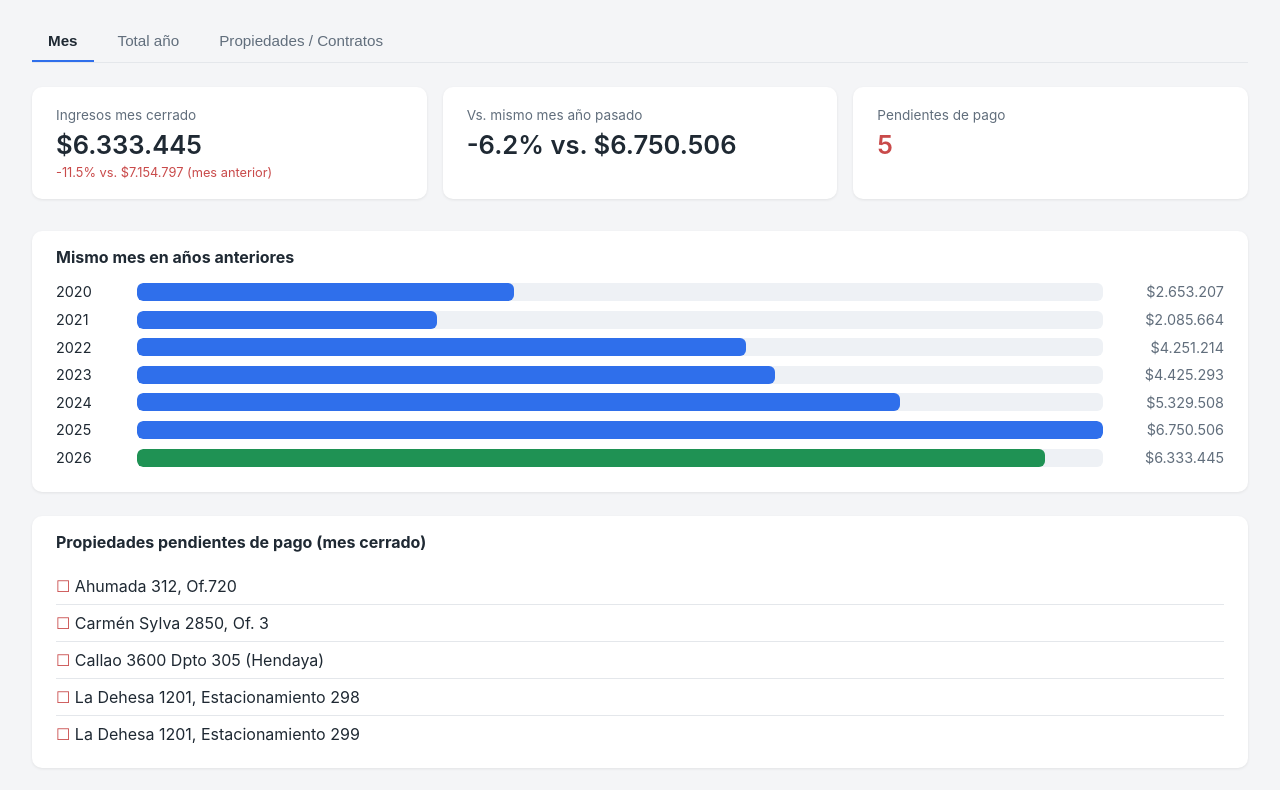
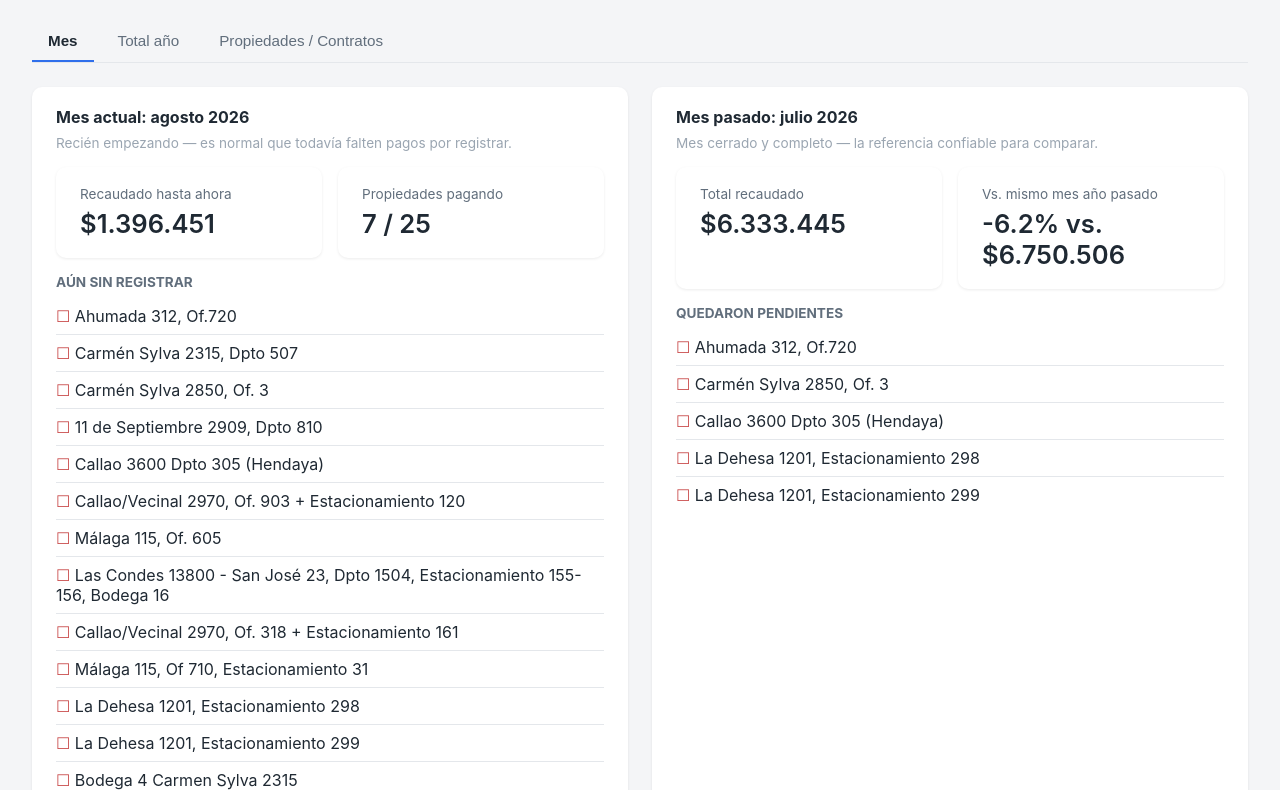
Before and after one commit to Vicente1087/dashboard-arriendos, a website: page index.html in a window 1280 px wide. Shown: the part 94-884 px from the top of the page. Drawn offline with Linux system fonts and the light colour scheme.

Commit message:
Tab Mes: separar en mes actual y mes pasado, rota automáticamente cada mes

```diff
--- a/datos.js
+++ b/datos.js
@@ -1,11 +1,43 @@
 // Archivo generado automáticamente por actualizar-datos.js — no editar a mano.
-// Última actualización: 2026-08-03T19:02:13.259Z
+// Última actualización: 2026-08-03T19:09:52.331Z
 
 const TAB_MES = {
-  mesCerrado: "2026-07",
-  mesAnterior: "2026-06",
-  totalMesCerrado: 6333445,
-  totalMesAnterior: 7154797,
+  mesActual: "2026-08",
+  mesPasado: "2026-07",
+  actual: {
+  "total": 1396451,
+  "pagando": 7,
+  "totalPropiedades": 25,
+  "pendientes": [
+    "Ahumada 312,  Of.720",
+    "Carmén Sylva 2315, Dpto 507",
+    "Carmén Sylva 2850, Of. 3",
+    "11 de Septiembre 2909, Dpto 810",
+    "Callao 3600 Dpto 305 (Hendaya)",
+    "Callao/Vecinal 2970, Of. 903 + Estacionamiento 120",
+    "Málaga 115, Of. 605",
+    "Las Condes 13800 - San José 23, Dpto 1504, Estacionamiento 155-156, Bodega 16",
+    "Callao/Vecinal 2970, Of. 318 + Estacionamiento 161",
+    "Málaga 115, Of 710, Estacionamiento 31",
+    "La Dehesa 1201, Estacionamiento 298",
+    "La Dehesa 1201, Estacionamiento 299",
+    "Bodega 4 Carmen Sylva 2315",
+    "Dante 4200, Dpto 707, Estacionamiento 12, Bodega 9",
+    "Málaga 115. Estacionamiento 143,"
+  ]
+},
+  pasado: {
+  "total": 6333445,
+  "pagando": 17,
+  "totalPropiedades": 25,
+  "pendientes": [
+    "Ahumada 312,  Of.720",
+    "Carmén Sylva 2850, Of. 3",
+    "Callao 3600 Dpto 305 (Hendaya)",
+    "La Dehesa 1201, Estacionamiento 298",
+    "La Dehesa 1201, Estacionamiento 299"
+  ]
+},
   totalesMismoMesAniosAnteriores: {
   "2020": 2653207,
   "2021": 2085664,
@@ -13,14 +45,7 @@ const TAB_MES = {
   "2023": 4425293,
   "2024": 5329508,
   "2025": 6750506
-},
-  pendientes: [
-  "Ahumada 312,  Of.720",
-  "Carmén Sylva 2850, Of. 3",
-  "Callao 3600 Dpto 305 (Hendaya)",
-  "La Dehesa 1201, Estacionamiento 298",
-  "La Dehesa 1201, Estacionamiento 299"
-]
+}
 };
 
 const TAB_ANIO = {
--- a/index.html
+++ b/index.html
@@ -19,30 +19,45 @@
 
   <!-- TAB: Mes -->
   <section class="tab-content activo" id="tab-mes">
-    <div class="cards">
-      <div class="card">
-        <span class="card-label">Ingresos mes cerrado</span>
-        <span class="card-value" id="mes-total">-</span>
-        <span class="card-sub" id="mes-vs-anterior"></span>
+    <div class="mes-columnas">
+      <div class="mes-bloque">
+        <h3 id="titulo-mes-actual">Mes actual</h3>
+        <p class="nota">Recién empezando — es normal que todavía falten pagos por registrar.</p>
+        <div class="cards">
+          <div class="card">
+            <span class="card-label">Recaudado hasta ahora</span>
+            <span class="card-value" id="actual-total">-</span>
+          </div>
+          <div class="card">
+            <span class="card-label">Propiedades pagando</span>
+            <span class="card-value" id="actual-pagando">-</span>
+          </div>
+        </div>
+        <h4>Aún sin registrar</h4>
+        <ul id="actual-pendientes" class="checklist"></ul>
       </div>
-      <div class="card">
-        <span class="card-label">Vs. mismo mes año pasado</span>
-        <span class="card-value" id="mes-vs-anio-pasado">-</span>
-      </div>
-      <div class="card card-alert">
-        <span class="card-label">Pendientes de pago</span>
-        <span class="card-value" id="mes-pendientes-total">-</span>
+
+      <div class="mes-bloque">
+        <h3 id="titulo-mes-pasado">Mes pasado</h3>
+        <p class="nota">Mes cerrado y completo — la referencia confiable para comparar.</p>
+        <div class="cards">
+          <div class="card">
+            <span class="card-label">Total recaudado</span>
+            <span class="card-value" id="pasado-total">-</span>
+          </div>
+          <div class="card">
+            <span class="card-label">Vs. mismo mes año pasado</span>
+            <span class="card-value" id="pasado-vs-anio-pasado">-</span>
+          </div>
+        </div>
+        <h4>Quedaron pendientes</h4>
+        <ul id="pasado-pendientes" class="checklist"></ul>
       </div>
     </div>
 
     <div class="table-section">
       <h3>Mismo mes en años anteriores</h3>
       <div id="grafico-mismo-mes"></div>
-    </div>
-
-    <div class="table-section">
-      <h3>Propiedades pendientes de pago (mes cerrado)</h3>
-      <ul id="lista-pendientes" class="checklist"></ul>
     </div>
   </section>
 
--- a/script.js
+++ b/script.js
@@ -39,38 +39,41 @@ function pintarBarras(contenedorId, items, claveActual) {
     .join("");
 }
 
+function pintarLista(id, propiedades) {
+  const el = document.getElementById(id);
+  el.innerHTML =
+    propiedades.length === 0
+      ? `<li class="vacio">Ninguna.</li>`
+      : propiedades.map((p) => `<li>${p}</li>`).join("");
+}
+
 function pintarTabMes() {
   document.getElementById("subtitulo-mes").textContent =
-    `Mes cerrado: ${nombreMes(TAB_MES.mesCerrado)} · el mes en curso recién empieza, es normal que aún no tenga datos`;
+    `${nombreMes(TAB_MES.mesActual)} en curso · comparando contra ${nombreMes(TAB_MES.mesPasado)} (mes cerrado)`;
 
-  document.getElementById("mes-total").textContent = formatoCLP(TAB_MES.totalMesCerrado);
+  // Bloque: mes actual
+  document.getElementById("titulo-mes-actual").textContent = `Mes actual: ${nombreMes(TAB_MES.mesActual)}`;
+  document.getElementById("actual-total").textContent = formatoCLP(TAB_MES.actual.total);
+  document.getElementById("actual-pagando").textContent = `${TAB_MES.actual.pagando} / ${TAB_MES.actual.totalPropiedades}`;
+  pintarLista("actual-pendientes", TAB_MES.actual.pendientes);
 
-  const vsAnterior = formatoVariacion(TAB_MES.totalMesCerrado, TAB_MES.totalMesAnterior);
-  const subAnterior = document.getElementById("mes-vs-anterior");
-  subAnterior.textContent = `${vsAnterior.texto} (mes anterior)`;
-  subAnterior.className = `card-sub ${vsAnterior.clase}`;
+  // Bloque: mes pasado
+  document.getElementById("titulo-mes-pasado").textContent = `Mes pasado: ${nombreMes(TAB_MES.mesPasado)}`;
+  document.getElementById("pasado-total").textContent = formatoCLP(TAB_MES.pasado.total);
+  pintarLista("pasado-pendientes", TAB_MES.pasado.pendientes);
 
   const anioPasado = Math.max(...Object.keys(TAB_MES.totalesMismoMesAniosAnteriores).map(Number));
   const totalAnioPasado = TAB_MES.totalesMismoMesAniosAnteriores[anioPasado];
-  const vsAnioPasado = formatoVariacion(TAB_MES.totalMesCerrado, totalAnioPasado);
-  const elAnioPasado = document.getElementById("mes-vs-anio-pasado");
+  const vsAnioPasado = formatoVariacion(TAB_MES.pasado.total, totalAnioPasado);
+  const elAnioPasado = document.getElementById("pasado-vs-anio-pasado");
   elAnioPasado.textContent = vsAnioPasado.texto;
   elAnioPasado.className = `card-value ${vsAnioPasado.clase}`;
-
-  document.getElementById("mes-pendientes-total").textContent = TAB_MES.pendientes.length;
 
   const itemsMismoMes = Object.entries(TAB_MES.totalesMismoMesAniosAnteriores)
     .sort((a, b) => a[0] - b[0])
     .map(([anio, valor]) => ({ etiqueta: anio, valor }));
-  itemsMismoMes.push({ etiqueta: TAB_MES.mesCerrado.split("-")[0], valor: TAB_MES.totalMesCerrado });
+  itemsMismoMes.push({ etiqueta: TAB_MES.mesPasado.split("-")[0], valor: TAB_MES.pasado.total });
   pintarBarras("grafico-mismo-mes", itemsMismoMes, itemsMismoMes[itemsMismoMes.length - 1].etiqueta);
-
-  const listaPendientes = document.getElementById("lista-pendientes");
-  if (TAB_MES.pendientes.length === 0) {
-    listaPendientes.innerHTML = `<li class="vacio">Ninguna propiedad pendiente este mes.</li>`;
-  } else {
-    listaPendientes.innerHTML = TAB_MES.pendientes.map((p) => `<li>${p}</li>`).join("");
-  }
 }
 
 function pintarTabAnio() {
--- a/style.css
+++ b/style.css
@@ -221,3 +221,44 @@ h3 {
   color: #9aa5b1;
   font-style: italic;
 }
+
+.mes-columnas {
+  display: grid;
+  grid-template-columns: 1fr 1fr;
+  gap: 1.5rem;
+  margin-bottom: 1.5rem;
+}
+
+.mes-bloque {
+  background: white;
+  border-radius: 10px;
+  padding: 1.2rem 1.5rem;
+  box-shadow: 0 1px 3px rgba(0,0,0,0.08);
+}
+
+.mes-bloque .cards {
+  margin-bottom: 1rem;
+}
+
+.mes-bloque .card {
+  min-width: 0;
+}
+
+.nota {
+  color: #9aa5b1;
+  font-size: 0.85rem;
+  margin: -0.5rem 0 1rem;
+}
+
+h4 {
+  margin: 0 0 0.5rem;
+  font-size: 0.85rem;
+  color: #616e7c;
+  text-transform: uppercase;
+}
+
+@media (max-width: 720px) {
+  .mes-columnas {
+    grid-template-columns: 1fr;
+  }
+}
```
Also changed, not shown: actualizar-datos.js (+44 -30 lines).
